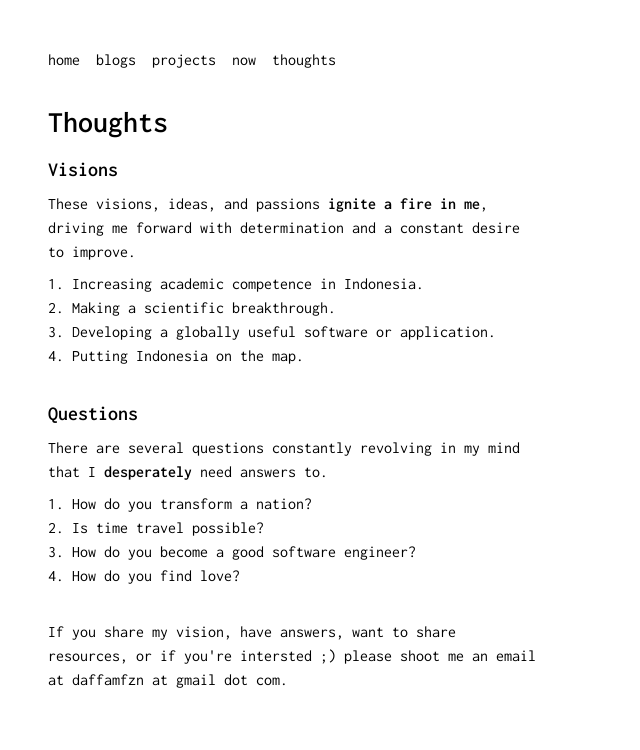
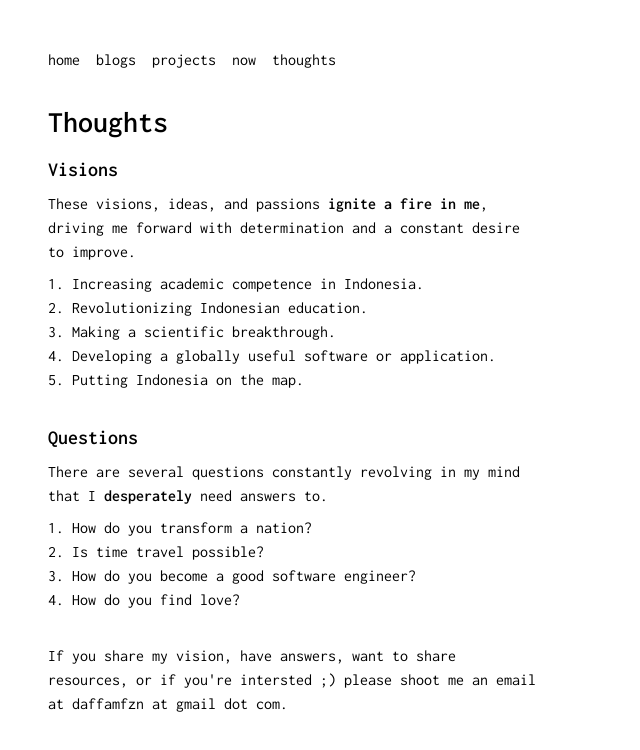
Before and after one commit to daffafaizan/mini-portfolio, a Next.js app: page /thoughts in a window 1280 px wide. Shown: the top 750 px of the page, without its empty margins (0-640 px from the left). Built offline with nearby package versions, Linux system fonts and the light colour scheme.

Commit message:
feat: added new passion

```diff
--- a/src/app/thoughts/page.tsx
+++ b/src/app/thoughts/page.tsx
@@ -20,6 +20,7 @@ export default function Thoughts() {
           </span>
           <ul className="list-inside list-decimal">
             <li>Increasing academic competence in Indonesia.</li>
+            <li>Revolutionizing Indonesian education.</li>
             <li>Making a scientific breakthrough.</li>
             <li>Developing a globally useful software or application.</li>
             <li>Putting Indonesia on the map.</li>
```
